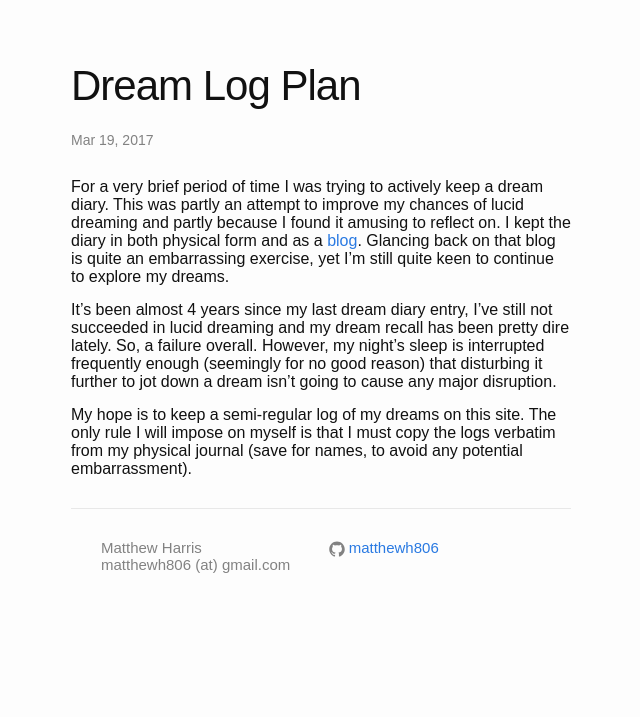
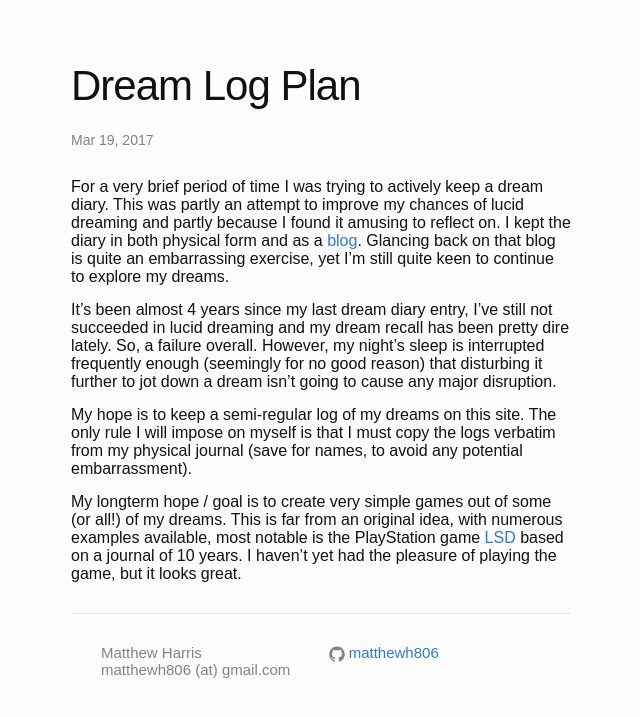
Before and after one commit to matthewh806/matthewh806.github.io, a Jekyll site: the page built from _posts/2017-03-20-dream-log-plan.md, in a window 1280 px wide. Shown: the top 717 px of the page, without its empty margins (319-959 px from the left). Built offline with Jekyll 4.4.1, drawn with Linux system fonts in a browser that asks for light colours.

Commit message:
dream-log-plan expanded

```diff
--- a/_posts/2017-03-20-dream-log-plan.md
+++ b/_posts/2017-03-20-dream-log-plan.md
@@ -11,3 +11,5 @@ I kept the diary in both physical form and as a [blog](https://cantwealldream.wo
 It's been almost 4 years since my last dream diary entry, I've still not succeeded in lucid dreaming and my dream recall has been pretty dire lately. So, a failure overall. However, my night's sleep is interrupted frequently enough (seemingly for no good reason) that disturbing it further to jot down a dream isn't going to cause any major disruption.
 
 My hope is to keep a semi-regular log of my dreams on this site. The only rule I will impose on myself is that I must copy the logs verbatim from my physical journal (save for names, to avoid any potential embarrassment).
+
+My longterm hope / goal is to create very simple games out of some (or all!) of my dreams. This is far from an original idea, with numerous examples available, most notable is the PlayStation game [LSD](https://en.wikipedia.org/wiki/LSD_(video_game)) based on a journal of 10 years. I haven't yet had the pleasure of playing the game, but it looks great.
```
